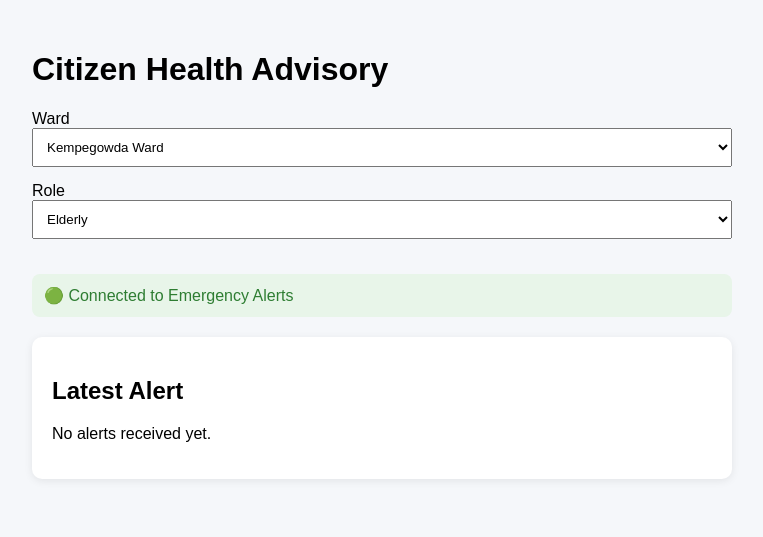
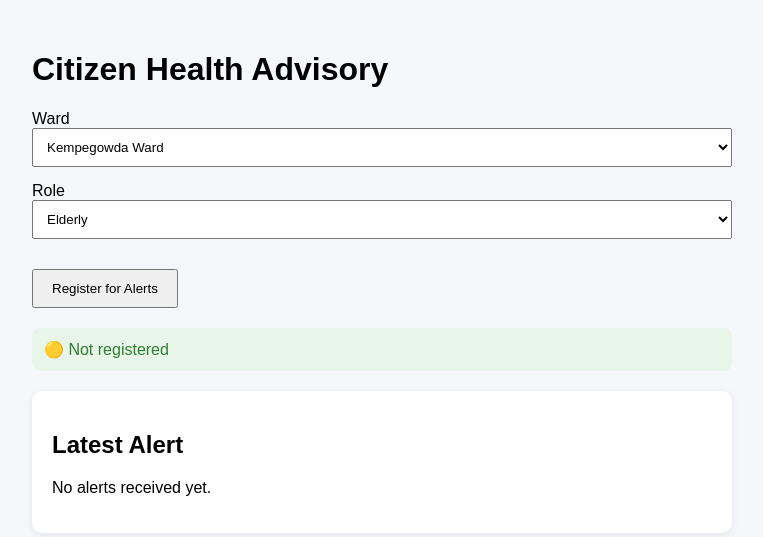
Before and after one commit to khushpreet-007/healthRiskAdvisory, a FastAPI app: page /citizen in a window 1280 px wide. Shown: the top 537 px of the page, without its empty margins (258-1021 px from the left). Run offline with FastAPI, Linux system fonts and the light colour scheme; some libraries are stand-ins or nearby versions.

Commit message:
mark 5 stage 8

```diff
--- a/app/static/js/script.js
+++ b/app/static/js/script.js
@@ -0,0 +1,31 @@
+function registerDevice() {
+
+    const ward = document.getElementById("ward").value;
+    const role = document.getElementById("role").value;
+
+    fetch("/api/register-device", {
+
+        method: "POST",
+
+        headers: {
+            "Content-Type": "application/json"
+        },
+
+        body: JSON.stringify({
+
+            token: fcmToken,
+            ward,
+            role
+
+        })
+
+    })
+    .then(r => r.json())
+    .then(() => {
+
+        document.getElementById("status").innerHTML =
+            `🟢 Registered for <b>${ward}</b> as <b>${role}</b>`;
+
+    });
+
+}
--- a/app/templates/citizen.html
+++ b/app/templates/citizen.html
@@ -26,8 +26,11 @@
         <option value="student">Student</option>
     </select>
 
+    <button id="registerBtn">
+        Register for Alerts
+    </button>
     <div id="status" class="status">
-        🟢 Connected to Emergency Alerts
+        🟡 Not registered
     </div>
 
     <div id="alert-card" class="card">
@@ -41,7 +44,8 @@
     </div>
 
     <script type="module">
-
+        let fcmToken = null;
+        let latestAudio = null;
         import { initializeApp }
             from "https://www.gstatic.com/firebasejs/12.16.0/firebase-app.js";
 
@@ -92,6 +96,7 @@
 
 
                 })
+
                 .then(token => {
 
                     if (!token) {
@@ -99,32 +104,13 @@
                         return;
                     }
 
+                    fcmToken = token;
+
                     console.log("FCM TOKEN:", token);
-                    const ward = document.getElementById("ward").value;
-                    const role = document.getElementById("role").value;
-                    return fetch("/api/register-device", {
-                        method: "POST",
-                        headers: {
-                            "Content-Type": "application/json"
-                        },
-                        body: JSON.stringify({
-                            token,
-                            ward,
-                            role
-                        })
-                    });
 
-                })
-                .then(response => response?.json())
-                .then(data => {
-                    if (data) {
-                        console.log("Device registered:", data);
-                    }
-                })
-                .catch(console.error);
+                });
 
         }
-        let latestAudio = null;
         // Receive foreground notifications
         onMessage(messaging, payload => {
 
@@ -151,7 +137,10 @@
                 });
 
         });
+        document.getElementById("registerBtn").addEventListener("click", registerDevice);
+
     </script>
+    <script src="/static/js/script.js"></script>
 
 </body>
 
```
